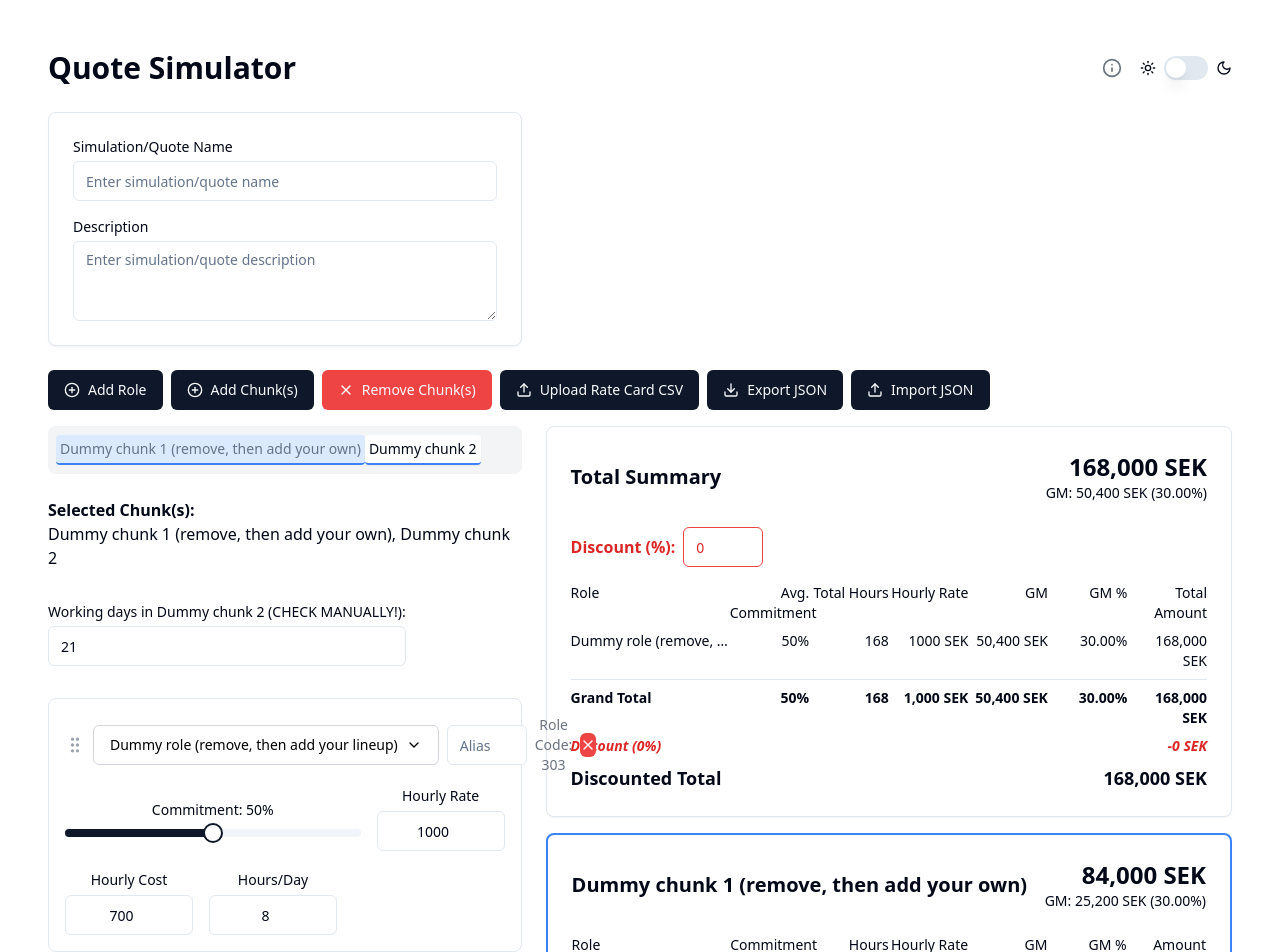
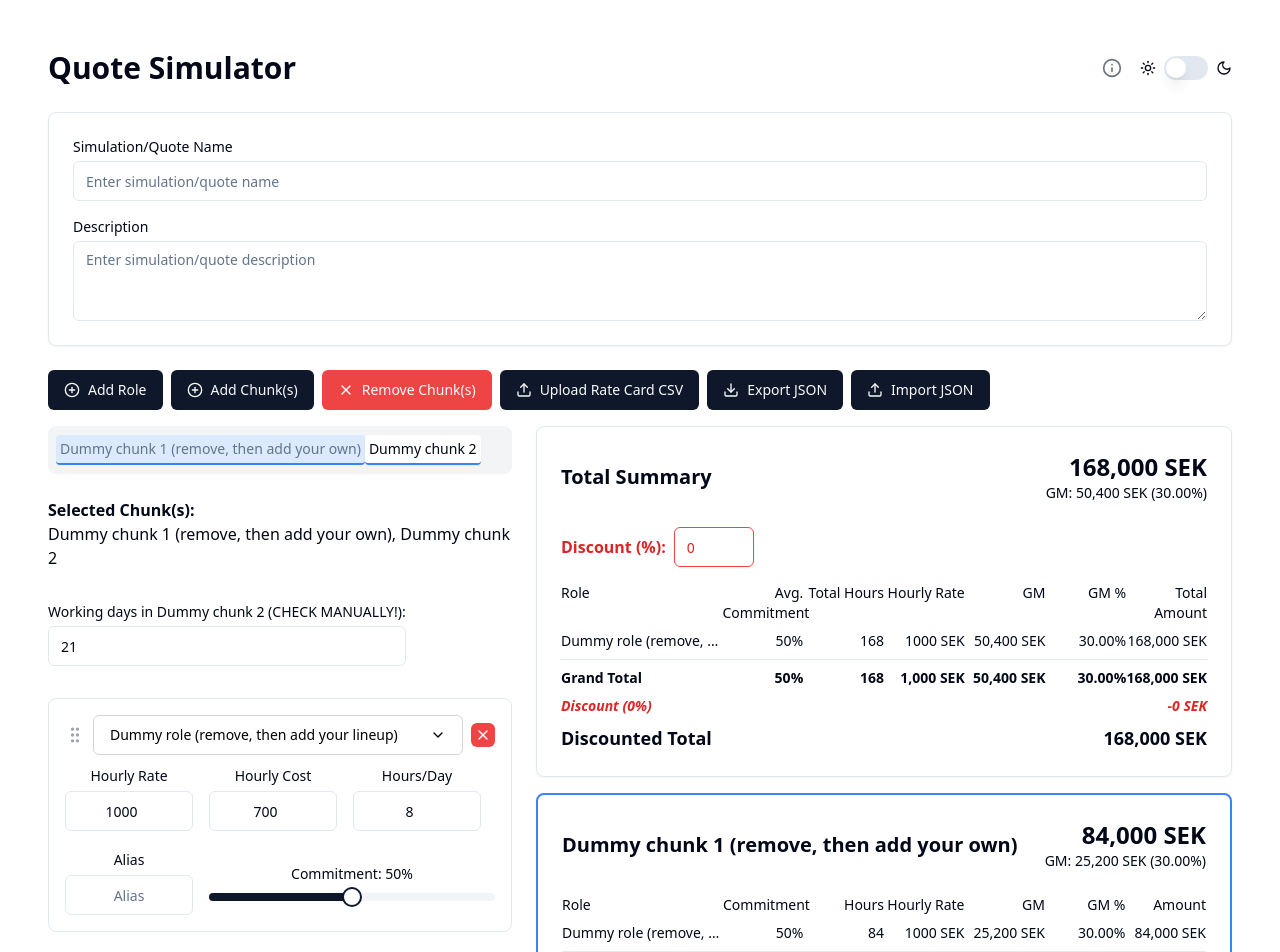
Before and after one commit to anders-brunoson/quotecalc, a React (Vite) app: page / in a window 1280 px wide. Shown: the top 952 px of the page. Built offline with nearby package versions, Linux system fonts and the light colour scheme.

Commit message:
Role card shuffle

```diff
--- a/src/components/BudgetCalculator.jsx
+++ b/src/components/BudgetCalculator.jsx
@@ -755,7 +755,7 @@ const handleExportJSON = () => {
   };
 
   return (
-    <div className={`p-4 w-full ${darkMode ? 'dark' : ''}`}>
+    <div className={`p-4 w-full min-w-fit ${darkMode ? 'dark' : ''}`}>
       <div className="flex justify-between items-center mb-6">
         <h1 className="text-3xl font-bold">Quote Simulator</h1>
         <div className="flex items-center space-x-2">
@@ -777,7 +777,7 @@ const handleExportJSON = () => {
         </div>
       </div>
 
-      <Card className="mb-6 w-2/5">
+      <Card className="mb-6 2xl:w-2/5">
         <CardContent className="pt-6">
           <div className="space-y-4">
             <div>
@@ -981,14 +981,6 @@ const handleExportJSON = () => {
                               onChange={(value) => handleRoleChange(role.id, value)}
                             />
                           </div>
-                          <Input
-                            type="text"
-                            value={role.alias}
-                            onChange={(e) => handleAliasChange(role.id, e.target.value)}
-                            placeholder="Alias"
-                            className="ml-2 w-20"
-                          />
-                          <span className="ml-2 text-sm text-gray-500">Role Code: {role.code}</span>
                           <Button
                             variant="destructive"
                             size="icon"
@@ -999,16 +991,6 @@ const handleExportJSON = () => {
                           </Button>
                         </div>
                         <div className="flex flex-wrap items-center gap-4 mt-2">
-                          <div className="flex-grow min-w-[200px] ">
-                            <span className="text-sm">Commitment: {commitments[role.id]?.[chunk] || 0}%</span>
-                            <Slider
-                              value={[commitments[role.id]?.[chunk] || 0]}
-                              max={100}
-                              step={1}
-                              onValueChange={(val) => handleCommitmentChange(role.id, chunk, val)}
-                              className="mt-2"
-                            />
-                          </div>
                           <div className="w-32">
                             <span className="text-sm">Hourly Rate</span>
                             <Input
@@ -1038,6 +1020,29 @@ const handleExportJSON = () => {
                               min="0"
                             />
                           </div>
+                          <div className="w-32">
+                            <span className="text-sm">Alias</span>
+                            <Input
+                              type="text"
+                              value={role.alias}
+                              onChange={(e) => handleAliasChange(role.id, e.target.value)}
+                              placeholder="Alias"
+                              className="mt-1 text-center"
+                            />
+                          </div>
+                          <div className="flex-grow min-w-[200px] ">
+                            <span className="text-sm">Commitment: {commitments[role.id]?.[chunk] || 0}%</span>
+                            <Slider
+                              value={[commitments[role.id]?.[chunk] || 0]}
+                              max={100}
+                              step={1}
+                              onValueChange={(val) => handleCommitmentChange(role.id, chunk, val)}
+                              className="mt-2"
+                            />
+                          </div>
+{/*
+                          <span className="ml-2 text-sm text-gray-500">Role Code: {role.code}</span>
+*/}
                         </div>
                       </div>
                     ))}
```
